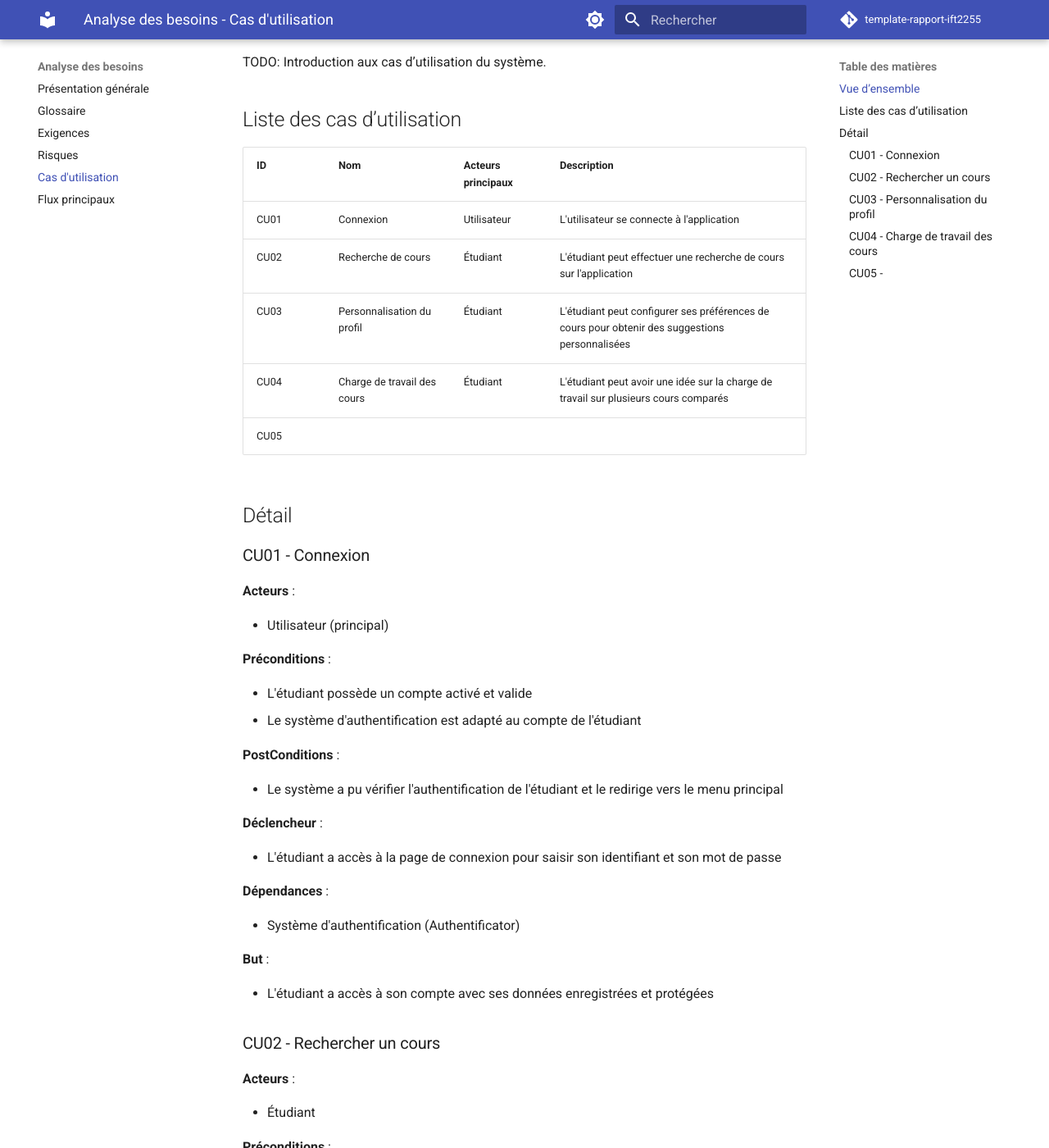
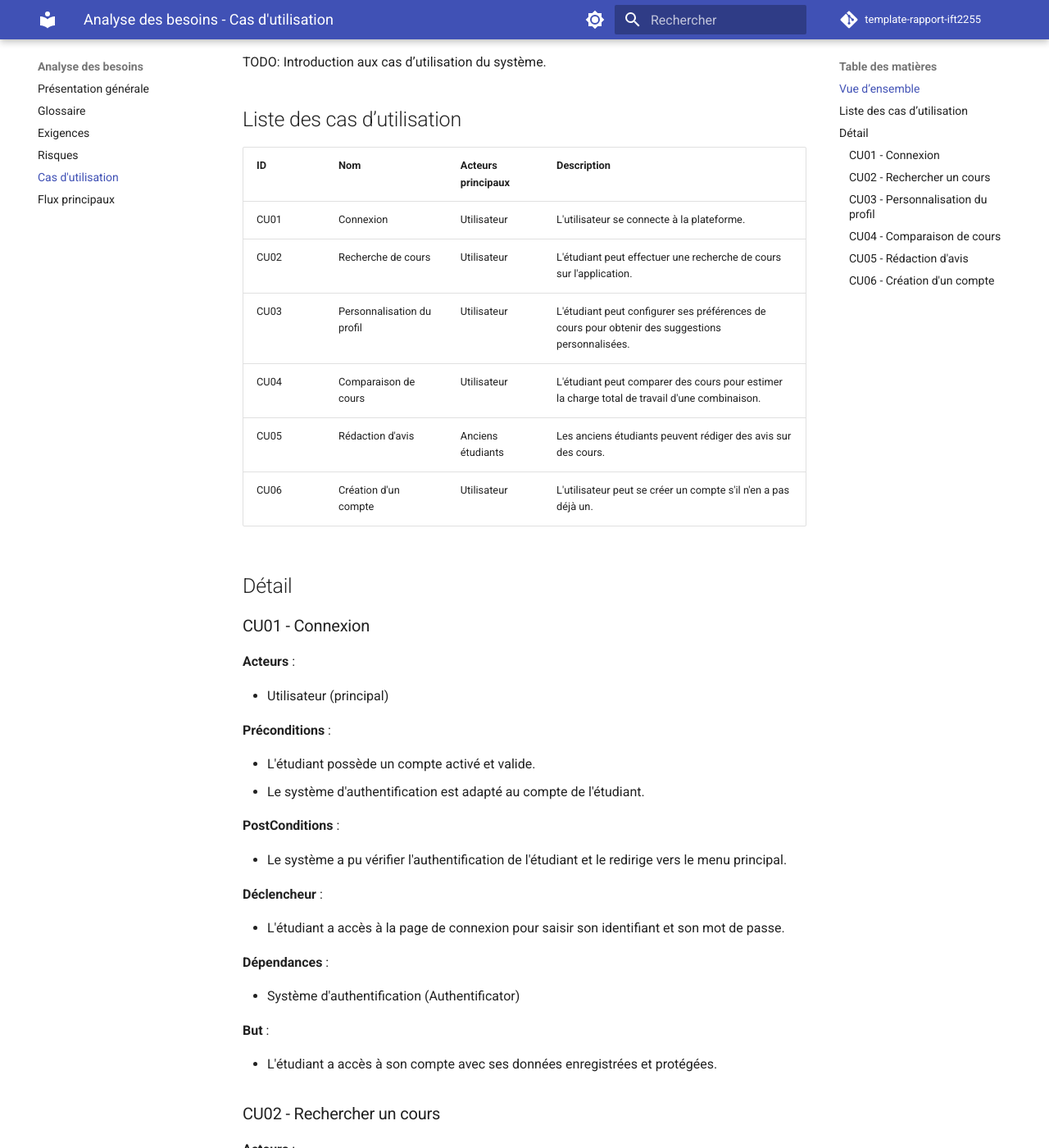
Before and after one commit to m4riel4u/Oriento, an MkDocs documentation site: the page built from docs/besoins/cas-utilisation.md, in a window 1280 px wide and 1400 px high, scrolled down 216 px. Shown: the whole window at 82% size. Built offline with MkDocs 1.6.1 and Material for MkDocs 9.7.7, drawn with Linux system fonts in a browser that asks for light colours; comment, search, counter and statistics services are not loaded; some of the changed text lies outside the part shown.

Commit message:
Update des cas d'utilisation et du glossair.

```diff
--- a/docs/besoins/cas-utilisation.md
+++ b/docs/besoins/cas-utilisation.md
@@ -12,11 +12,12 @@ TODO: Introduction aux cas d’utilisation du système.
 
 | ID | Nom | Acteurs principaux | Description |
 |----|-----|---------------------|-------------|
-| CU01 | Connexion | Utilisateur | L'utilisateur se connecte à l'application |
-| CU02 | Recherche de cours | Étudiant | L'étudiant peut effectuer une recherche de cours sur l'application |
-| CU03 | Personnalisation du profil | Étudiant | L'étudiant peut configurer ses préférences de cours pour obtenir des suggestions personnalisées |
-| CU04 | Charge de travail des cours | Étudiant | L'étudiant peut avoir une idée sur la charge de travail sur plusieurs cours comparés |
-| CU05 |  |  |  |
+| CU01 | Connexion | Utilisateur | L'utilisateur se connecte à la plateforme. |
+| CU02 | Recherche de cours | Utilisateur | L'étudiant peut effectuer une recherche de cours sur l'application. |
+| CU03 | Personnalisation du profil | Utilisateur | L'étudiant peut configurer ses préférences de cours pour obtenir des suggestions personnalisées. |
+| CU04 | Comparaison de cours | Utilisateur | L'étudiant peut comparer des cours pour estimer la charge total de travail d'une combinaison. |
+| CU05 | Rédaction d'avis | Anciens étudiants | Les anciens étudiants peuvent rédiger des avis sur des cours. |
+| CU06 | Création d'un compte | Utilisateur | L'utilisateur peut se créer un compte s'il n'en a pas déjà un. |
 
 ## Détail
 
@@ -28,16 +29,16 @@ TODO: Introduction aux cas d’utilisation du système.
 
 **Préconditions** :
 
-- L'étudiant possède un compte activé et valide
-- Le système d'authentification est adapté au compte de l'étudiant
+- L'étudiant possède un compte activé et valide.
+- Le système d'authentification est adapté au compte de l'étudiant.
 
 **PostConditions** :
 
-- Le système a pu vérifier l'authentification de l'étudiant et le redirige vers le menu principal
+- Le système a pu vérifier l'authentification de l'étudiant et le redirige vers le menu principal.
 
 **Déclencheur** :
 
-- L'étudiant a accès à la page de connexion pour saisir son identifiant et son mot de passe
+- L'étudiant a accès à la page de connexion pour saisir son identifiant et son mot de passe.
 
 **Dépendances** :
 
@@ -45,26 +46,26 @@ TODO: Introduction aux cas d’utilisation du système.
 
 **But** :
 
-- L'étudiant a accès à son compte avec ses données enregistrées et protégées
+- L'étudiant a accès à son compte avec ses données enregistrées et protégées.
 
 ### CU02 - Rechercher un cours
 
 **Acteurs** :
 
-- Étudiant
+- Utilisateur
 
 **Préconditions** :
 
-- L'étudiant et connecté à son compte
-- La base de donnée sur les structures des programmes est synchronisée avec Planifium
+- L'étudiant et connecté à son compte.
+- La base de donnée sur les structures des programmes est synchronisée avec Planifium.
 
 **PostConditions** :
 
-- Une liste de cours s'affiche selon les critères de recherche de l'étudiant
+- Une liste de cours s'affiche selon les critères de recherche de l'étudiant.
 
 **Déclencheur** :
 
-- L'étudiant écrit des mots-clés ou un titre de cours dans la barre de recherche sur l'application
+- L'étudiant écrit des mots-clés ou un titre de cours dans la barre de recherche sur l'application.
 
 **Dépendances** :
 
@@ -72,26 +73,26 @@ TODO: Introduction aux cas d’utilisation du système.
 
 **But** :
 
-- L'étudiant peut découvrir une variété de cours qui correspondent à sa recherche
+- L'étudiant peut découvrir une variété de cours qui correspondent à sa recherche.
 
 ### CU03 - Personnalisation du profil
 
 **Acteurs** :
 
-- Étudiant
+- Utilisateur
 
 **Préconditions** :
 
-- L'étudiant est connecté à son compte avec toutes ses informations valides
+- L'étudiant est connecté à son compte avec toutes ses informations valides.
 
 **PostConditions** :
 
-- Les préférences sur les choix de cours et des données personnelles sont spécifiés sur le profil de l'étudiant
-- Les préférences présents dans le compte sont utilisés pour filtrer les suggestions des programmes de cours donnés
+- Les préférences sur les choix de cours et des données personnelles sont spécifiés sur le profil de l'étudiant.
+- Les préférences présents dans le compte sont utilisés pour filtrer les suggestions des programmes de cours donnés.
 
 **Déclencheur** :
 
-- L'étudiant a accès à la section de 'Personnalisation du profil' dans son profil
+- L'étudiant a accès à la section de 'Personnalisation du profil' dans son profil.
 
 **Dépendances** :
 
@@ -102,23 +103,23 @@ TODO: Introduction aux cas d’utilisation du système.
 
 - Améliorer la précision des suggestions de cours en tenant compte de son profil personnalisé de l'étudiant
 
-### CU04 - Charge de travail des cours
+### CU04 - Comparaison de cours
 
 **Acteurs** :
 
-- Étudiant
+- Utilisateur
 
 **Préconditions** :
 
-- L'étudiant sélectionne au moins deux cours à comparer la charge de travaille
+- L'étudiant sélectionne au moins deux cours à comparer la charge de travail.
 
 **PostConditions** :
 
-- Les données des cours choisis s'affichent avec les données comparées
+- Les données des cours choisis s'affichent avec les données comparées.
 
 **Déclencheur** :
 
-- L'étudiant se dirige dans l'onglet de 'Comparaison de cours' dans l'application et sélectionne les cours au choix
+- L'étudiant se dirige dans l'onglet de 'Comparaison de cours' dans l'application et sélectionne les cours au choix.
 
 **Dépendances** :
 
@@ -127,32 +128,59 @@ TODO: Introduction aux cas d’utilisation du système.
 
 **But** :
 
-- Comparaison des cours pour aider l'étudiant à évaluer la charge de travail sur une combinaison de cours
+- Comparaison des cours pour aider l'étudiant à évaluer la charge de travail sur une combinaison de cours.
 
-### CU05 -
+### CU05 - Rédaction d'avis
 
 **Acteurs** :
 
--
+- Anciens étudiants
 
 **Préconditions** :
 
--
+- L'étudiant doit posséder un compte et être connecté.
+- L'étudiant doit déjà avoir suivi le cours sur lequel il souhaite rédiger un avis.
 
 **PostConditions** :
 
--
+- L'avis est enregistré dans la base de données.
+- L'avis devient visible sur la page du cours si celui-ci respecte les critères demandés.
 
 **Déclencheur** :
 
--
+- L'ancien étudiant sélectionne "Rédiger un avis" dans le menu principal, puis choisit le cours sur lequel il veut dire son opinion.
 
 **Dépendances** :
 
--
+- CU06 - Création d'un compte (l'étudiant doit avoir un compte)
+- CU01 - Connexion au compte (l'étudiant doit être connecté)
 
 **But** :
 
--
+- Les anciens étudiants peuvent rédiger des avis sur les cours auquels ils étaient inscrits.
 
-???? maybe d'autres CU : Créer un compte, Transmettre des avis, Modérer les avis (avec discord?), Vérifier les règles d'admissibilité aux cours, Obtenir les détails d'un cours avec les reviews (5+ reviews)
+### CU06 - Création d'un compte
+
+**Acteurs** :
+
+- Utilisateur
+
+**Préconditions** :
+
+- Vérifier que l'utilisateur n'a pas déjà un compte associé à son identifiant.
+
+**PostConditions** :
+
+- Le système a pu créer le compte de l'utilisateur et le redirige vers le menu principal.
+
+**Déclencheur** :
+
+- L'étudiant a accès à la page de création d'un compte pour créer son profil.
+
+**Dépendances** :
+
+- Aucune
+
+**But** :
+
+- L'utilisateur peut se créer un compte s'il n'en a pas déjà un.
```
Also changed, not shown: docs/besoins/glossaire.md (+7 -2 lines), docs/besoins/index.md (+1 -1 lines).
